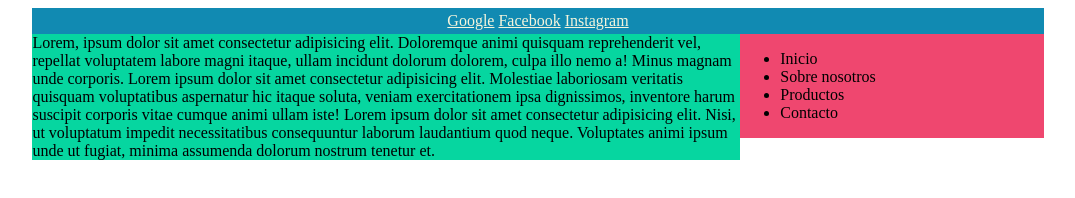
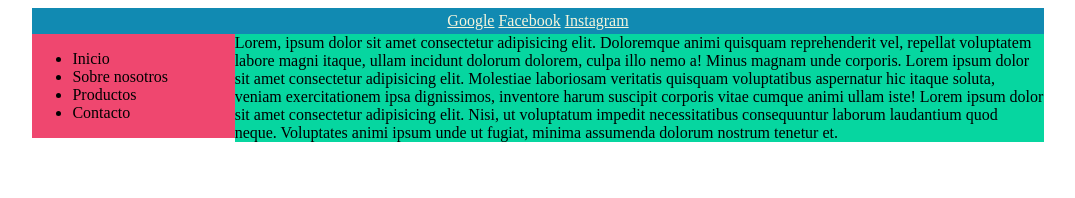
Before and after one commit to juanlavigna/flote-ejercicio, a plain HTML site: page index.html in a window 1280 px wide. Shown: the whole page, without its empty margins (102-1177 px from the left). Drawn offline with Linux system fonts and the light colour scheme.

Commit message:
invierte el contenido y sidebar

```diff
--- a/style.css
+++ b/style.css
@@ -18,13 +18,13 @@ a:hover {
 }
 
 #contenido {
-    float: left;
-    width: 70%;
+    float: right;
+    width: 80%;
     background-color: #06D6A0;
 }
 
 #sidebar {
-    float: right;
-    width: 30%;
+    float: left;
+    width: 20%;
     background-color: #EF476F;
 }
```
